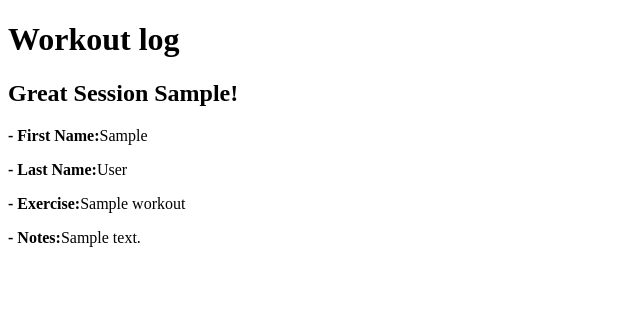
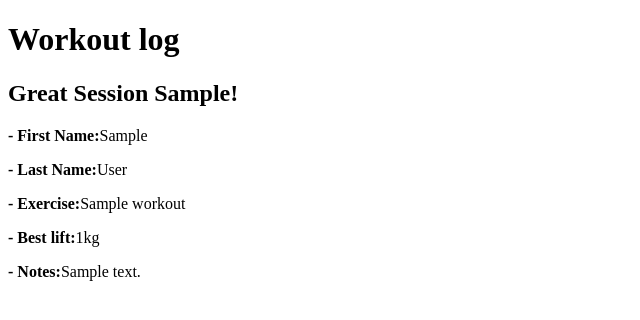
Before and after one commit to JSidat/flask-project, a Flask app: page /workouts in a window 1280 px wide. Shown: the part 26-346 px from the top of the page, without its empty margins (0-640 px from the left). Run offline with Flask 2, Linux system fonts and the light colour scheme; tables that the repository leaves empty hold one stand-in row (values such as "Sample post").

Commit message:
changes to workouts page

```diff
--- a/application/models.py
+++ b/application/models.py
@@ -1,4 +1,5 @@
 from application import db
+
 
 
 class Workout(db.Model):
@@ -15,7 +16,6 @@ class Workout(db.Model):
          'User: ', self.first_name, ' ', self.last_name, '\r\n',
          'Exercise: ', self.exercise_name, '\r\n', self.maximum_lift, 'kg',
          'Notes: ', self.notes
-
          ])
 
 class Exercises(db.Model):
--- a/application/templates/workouts.html
+++ b/application/templates/workouts.html
@@ -6,7 +6,8 @@
                 <h2>Great Session {{ post.first_name}}!</h2>
         <p><b> - First Name:</b>{{ post.first_name }}</p>
 		<p><b> - Last Name:</b>{{ post.last_name }}</p>
-		<p><b> - Exercise:</b>{{ post.exercise_name }}</p>
+        <p><b> - Exercise:</b>{{ post.exercise_name }}</p>
+        <p><b> - Best lift:</b>{{ post.maximum_lift }}kg</p>
 		<p><b> - Notes:</b>{{ post.notes }}</p>
 
     </div>
```
